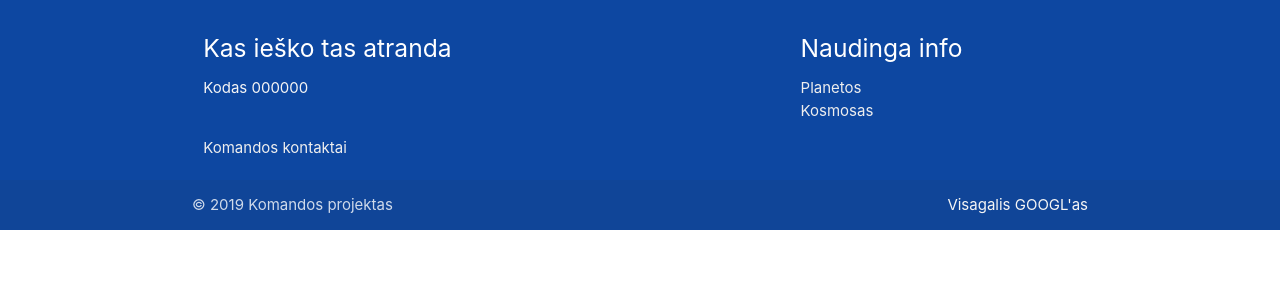
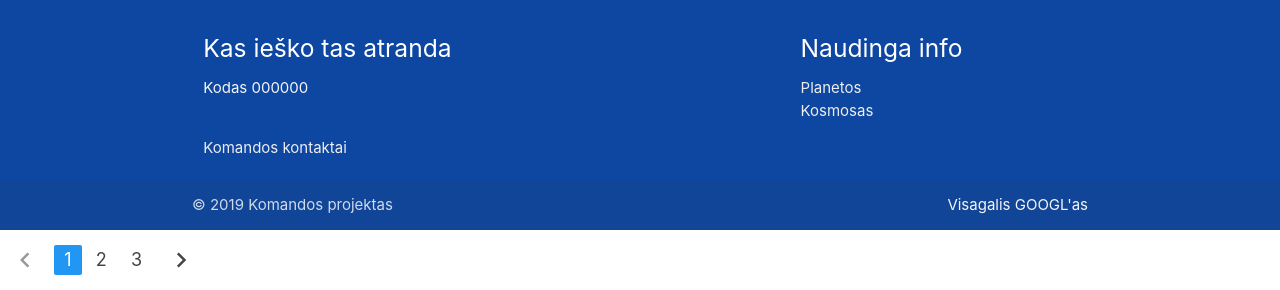
Before and after one commit to aina777/komanda, a PHP site: page /komanda/ in a window 1280 px wide. Shown: the part 1397-1687 px from the top of the page. Before the commit the page ends 1627 px from the top, so only its background shows below. Run offline with PHP 8.4, Linux system fonts and the light colour scheme.

Commit message:
Update index.php

```diff
--- a/index.php
+++ b/index.php
@@ -78,12 +78,21 @@
 
 
 
+  </nav>
 
 	<br>
 	<?php include "footer_1.php"; ?>
 
 	<?php include "footer.php"; ?>
 
+ <ul class="pagination">
+    <li class="disabled"><a href="#!"><i class="material-icons">chevron_left</i></a></li>
+    <li class="active blue"><a href="http://localhost/komanda/planeta1.php">1</a></li>
+    <li class="waves-effect"><a href="http://localhost/komanda/planetos.php">2</a></li>
+    <li class="waves-effect"><a href="#!">3</a></li>
+    <li class="waves-effect"><a href="#!"><i class="material-icons">chevron_right</i></a></li>
+  </ul>
+
 
 
 </body>
```
